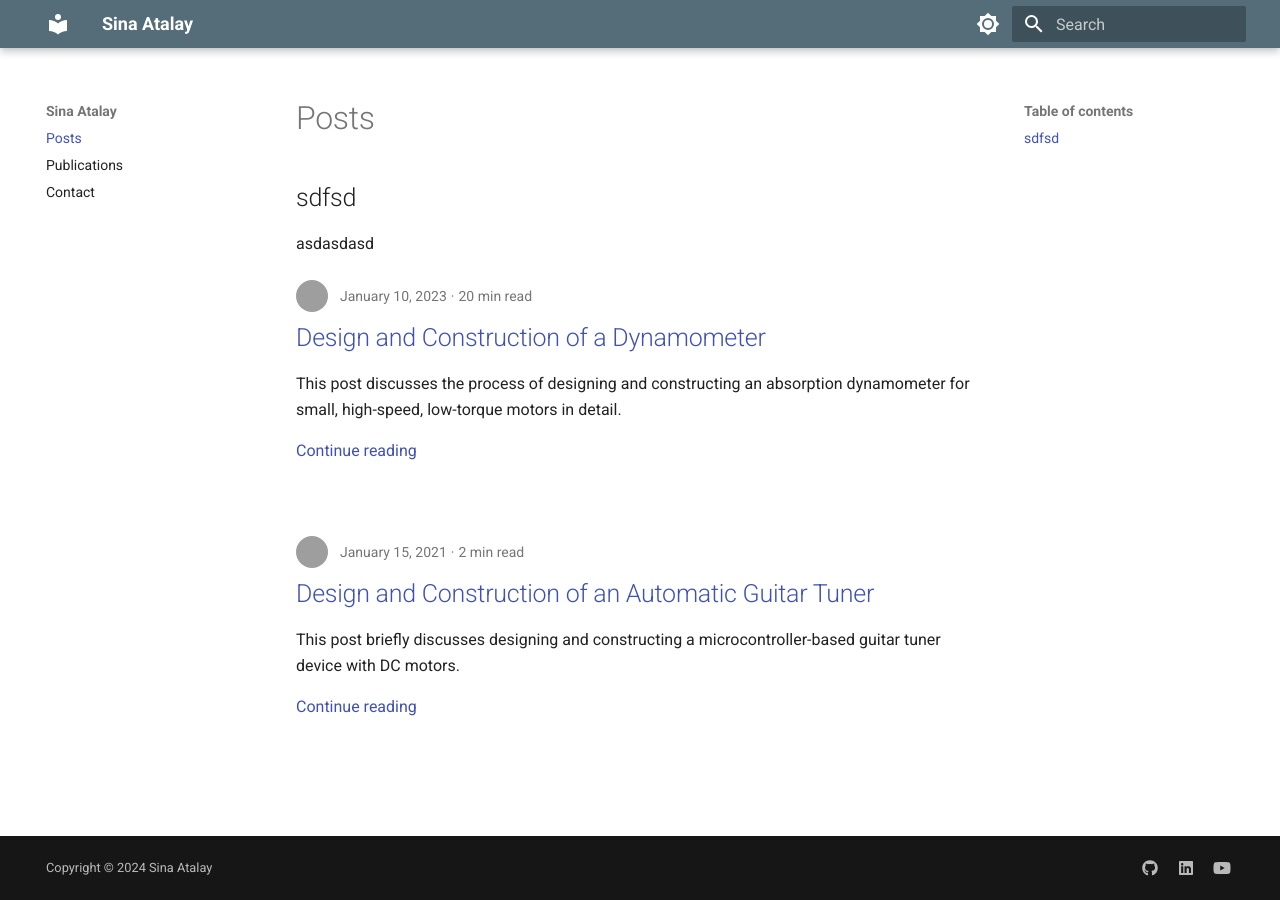
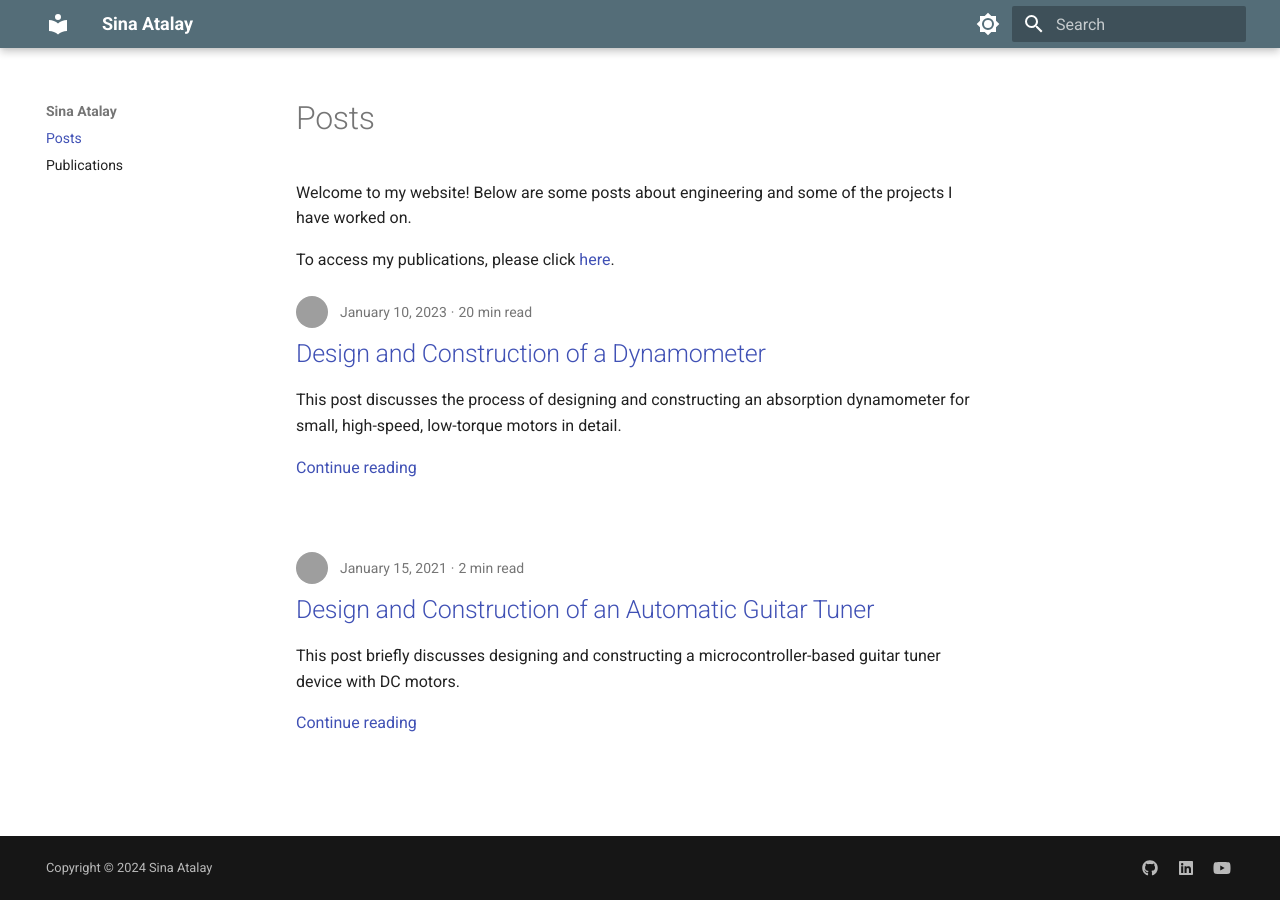
Before and after one commit to sinaatalay/sinaatalay.com, an MkDocs documentation site: the page built from src/index.md, in a window 1280 px wide. Built offline with MkDocs 1.6.1 and Material for MkDocs 9.7.7, drawn with Linux system fonts in a browser that asks for light colours; nearby versions of some CDN libraries; library files that are not in the unit come from our copies; grey boxes are pictures that could not be loaded.

```diff
--- a/mkdocs.yaml
+++ b/mkdocs.yaml
@@ -44,7 +44,6 @@ theme:
 nav:
   - Posts: index.md
   - Publications: publications.md
-  - Contact: contact.md
 
 plugins:
   - search # mkdocs-material search plugin
--- a/src/index.md
+++ b/src/index.md
@@ -1,9 +1,5 @@
----
-disable_comments: true
----
-
 # Posts
 
+Welcome to my website! Below are some posts about engineering and some of the projects I have worked on.
 
-## sdfsd
-asdasdasd
+To access my publications, please click [here](publications.md).
```
Also changed, not shown: src/posts/design_and_construction_of_a_dynamometer.md (+17 -17 lines), src/publications.md (+2 -17 lines), src/contact.md (deleted).
